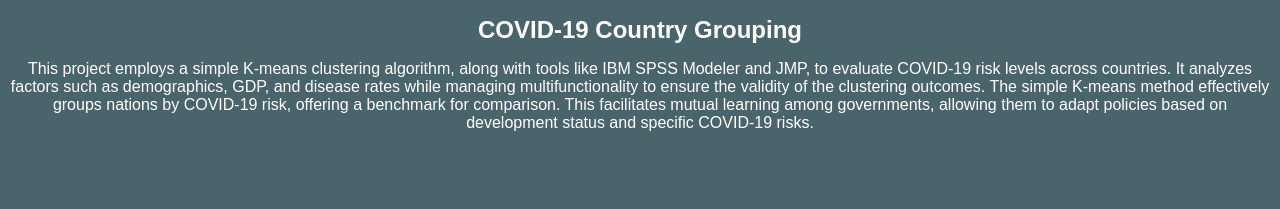
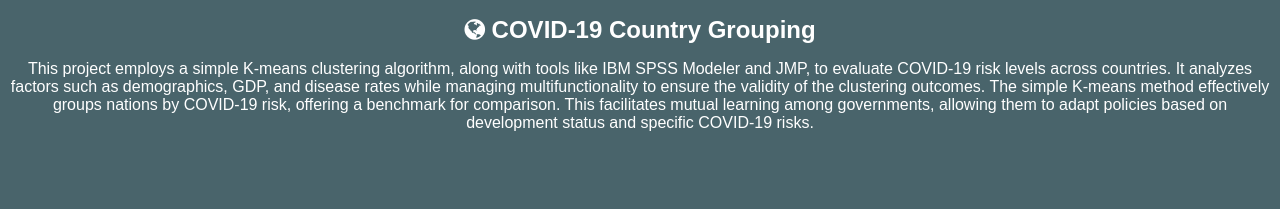
Before and after one commit to Md-Khid/Md-Khid, a Jekyll site: the page findings.html, which Jekyll copies as it is, in a window 1280 px wide. Shown: the top 209 px of the page. Built offline with Jekyll 4.4.1, drawn with Linux system fonts in a browser that asks for light colours.

Commit message:
Update findings.html

```diff
--- a/findings.html
+++ b/findings.html
@@ -4,6 +4,7 @@
     <meta charset="UTF-8">
     <meta name="viewport" content="width=device-width, initial-scale=1.0">
     <title>COVID-19 Country Grouping</title>
+    <link rel="stylesheet" href="css/font-awesome/css/font-awesome.css"> <!-- Link to FontAwesome CSS file -->
     <style>
         body {
             background-image: url('img/downloads-bg.jpg'); /* Updated background image path */
@@ -20,7 +21,7 @@
     </style>
 </head>
 <body>
-    <h1>COVID-19 Country Grouping</h1>
+    <h1><i class="fa fa-globe"></i> COVID-19 Country Grouping</h1> <!-- Example usage of FontAwesome icon -->
     <p>This project employs a simple K-means clustering algorithm, along with tools like IBM SPSS Modeler and JMP, to evaluate COVID-19 risk levels across countries. It analyzes factors such as demographics, GDP, and disease rates while managing multifunctionality to ensure the validity of the clustering outcomes. The simple K-means method effectively groups nations by COVID-19 risk, offering a benchmark for comparison. This facilitates mutual learning among governments, allowing them to adapt policies based on development status and specific COVID-19 risks.</p>
 </body>
 </html>
```
